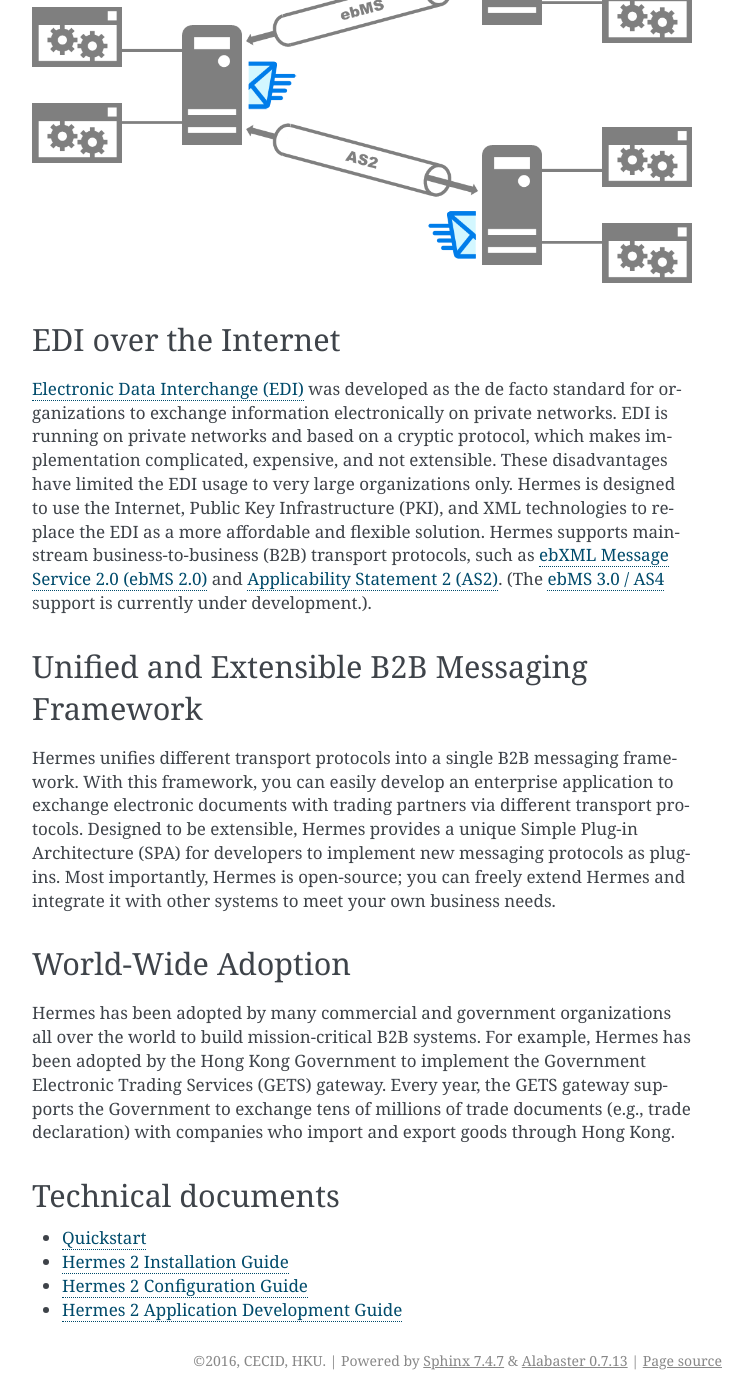
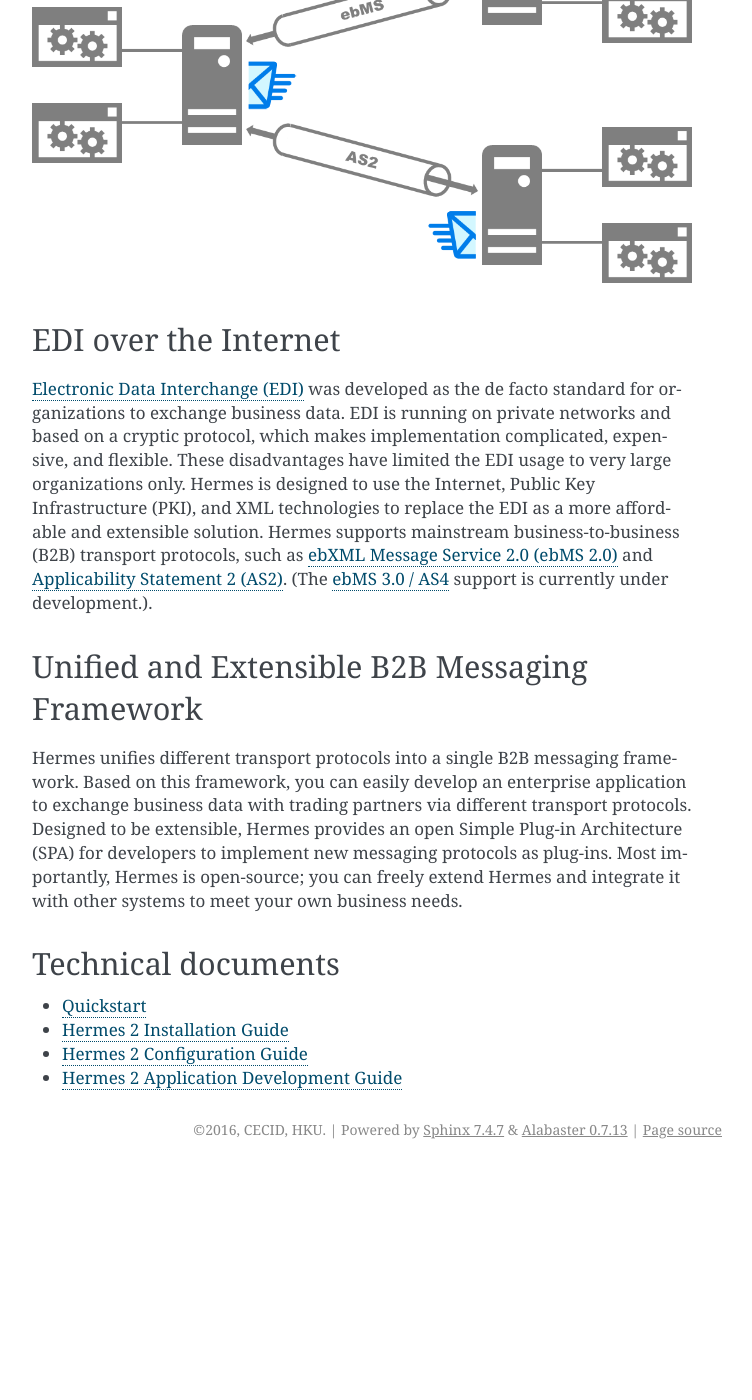
Before and after one commit to cecid/hermes-docs, a Sphinx documentation site: the page built from docs/source/index.rst, in a window 1280 px wide and 1400 px high, scrolled down 570 px. Shown: the whole window, without its empty margins (388-1140 px from the left). Built offline with Sphinx 7.4.7, drawn with Linux system fonts in a browser that asks for light colours; after the commit the page ends 1739 px from its top, so only the background shows below that.

Commit message:
removed world-wide adoption section

```diff
--- a/docs/source/index.rst
+++ b/docs/source/index.rst
@@ -21,15 +21,14 @@
 `Electronic Data Interchange (EDI)
 <https://en.wikipedia.org/wiki/Electronic_data_interchange>`_ was
 developed as the de facto standard for organizations to exchange
-information electronically on private networks. EDI is running on
-private networks and based on a cryptic protocol, which makes
-implementation complicated, expensive, and not extensible. These
-disadvantages have limited the EDI usage to very large organizations
-only. Hermes is designed to use the Internet, Public Key
-Infrastructure (PKI), and XML technologies to replace the EDI as a
-more affordable and flexible solution. Hermes supports mainstream
-business-to-business (B2B) transport protocols, such as `ebXML Message
-Service 2.0 (ebMS 2.0)
+business data. EDI is running on private networks and based on a
+cryptic protocol, which makes implementation complicated, expensive,
+and flexible. These disadvantages have limited the EDI usage to very
+large organizations only. Hermes is designed to use the Internet,
+Public Key Infrastructure (PKI), and XML technologies to replace the
+EDI as a more affordable and extensible solution. Hermes supports
+mainstream business-to-business (B2B) transport protocols, such as
+`ebXML Message Service 2.0 (ebMS 2.0)
 <https://www.oasis-open.org/committees/tc_home.php?wg_abbrev=ebxml-msg>`_
 and `Applicability Statement 2 (AS2)
 <http://www.ietf.org/rfc/rfc4130.txt>`_. (The `ebMS 3.0 / AS4
@@ -40,25 +39,13 @@
 ----------------------------------------------
 
 Hermes unifies different transport protocols into a single B2B
-messaging framework. With this framework, you can easily develop an
-enterprise application to exchange electronic documents with trading
+messaging framework. Based on this framework, you can easily develop
+an enterprise application to exchange business data with trading
 partners via different transport protocols. Designed to be extensible,
-Hermes provides a unique Simple Plug-in Architecture (SPA) for
+Hermes provides an open Simple Plug-in Architecture (SPA) for
 developers to implement new messaging protocols as plug-ins. Most
 importantly, Hermes is open-source; you can freely extend Hermes and
 integrate it with other systems to meet your own business needs.
-
-World-Wide Adoption
--------------------
-
-Hermes has been adopted by many commercial and government
-organizations all over the world to build mission-critical B2B
-systems. For example, Hermes has been adopted by the Hong Kong
-Government to implement the Government Electronic Trading Services
-(GETS) gateway. Every year, the GETS gateway supports the Government to
-exchange tens of millions of trade documents (e.g., trade
-declaration) with companies who import and export goods through Hong
-Kong.
 
 Technical documents
 -------------------
```
